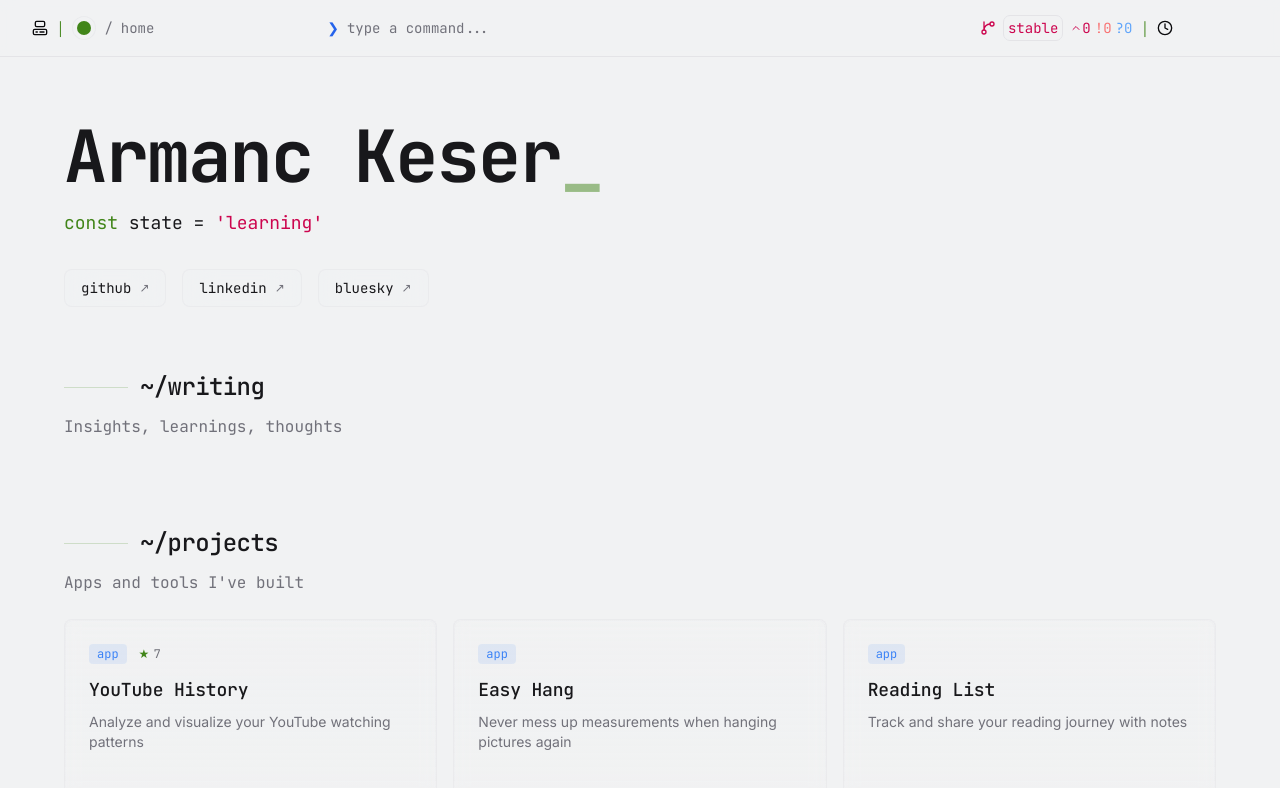
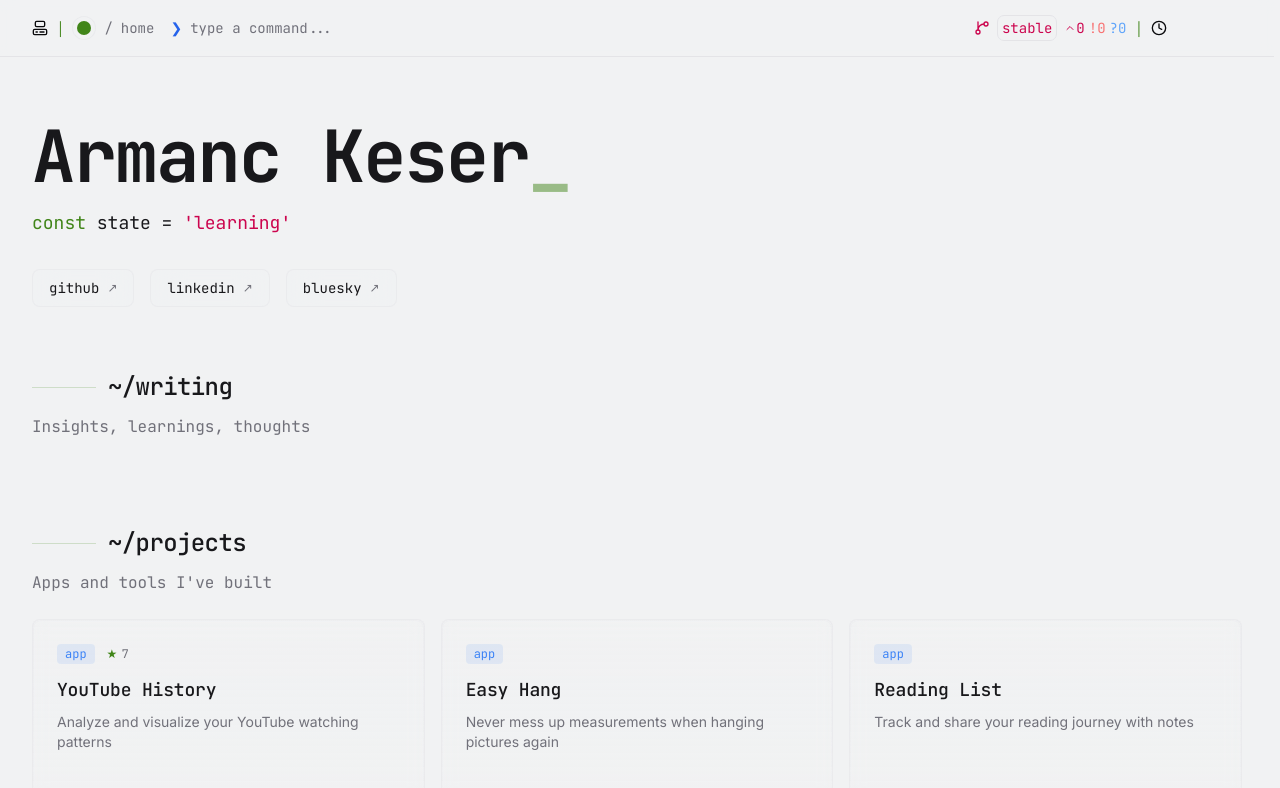
Before and after one commit to armanckeser/armanckeser.com, a SvelteKit app: page / in a window 1280 px wide. Shown: the top 788 px of the page. Built offline with nearby package versions, Linux system fonts and the light colour scheme; a web font is replaced by a local one.

Commit message:
refactor: optimize layout and styling across components

```diff
--- a/src/lib/components/Breadcrumbs.svelte
+++ b/src/lib/components/Breadcrumbs.svelte
@@ -31,7 +31,7 @@ const segments = $derived(() => {
 })
 </script>
 
-<nav class="flex text-nowrap items-center space-x-2 font-mono text-sm">
+<nav class="flex items-center space-x-2 font-mono text-sm">
   <button
     class="group glass h-6 w-6 rounded-full p-1 transition-all duration-300 hover:bg-accent/10"
     onclick={toggleMode}
@@ -45,14 +45,14 @@ const segments = $derived(() => {
   </button>
 
   {#each segments() as segment, index}
-    <span class="text-muted-foreground">/</span>
+    <span class="text-muted-foreground leading-none">/</span>
     <a
       href={segment.href}
       class={cn(
-        'transition-colors  border-zinc-200 dark:border-zinc-800',
+        'transition-colors leading-none py-1',
         segment.isLast
           ? 'text-muted-foreground'
-          : 'border-b text-primary hover:text-accent',
+          : 'border-b border-zinc-200 dark:border-zinc-800 text-primary hover:text-accent',
       )}
     >
       {segment.text}
--- a/src/lib/components/ShellInput.svelte
+++ b/src/lib/components/ShellInput.svelte
@@ -168,13 +168,12 @@ function handleKeydown(e: KeyboardEvent) {
 }
 </script>
 
-<div
-  class="hidden sm:flex items-center gap-2 flex-1 font-mono text-sm max-w-[30rem]"
->
+<!-- Shell input container -->
+<div class="hidden sm:flex items-center gap-2 w-full min-w-0 font-mono text-sm">
   <!-- Shell prompt -->
   <div class="shrink-0 text-blue-600 dark:text-blue-400">❯</div>
 
-  <div class="flex flex-col">
+  <div class="flex flex-col w-full min-w-0">
     <div
       bind:this={commandState.ref}
       role="textbox"
@@ -183,8 +182,7 @@ function handleKeydown(e: KeyboardEvent) {
       aria-controls="command-suggestions"
       class={cn(
         // Layout and positioning
-        'caret-container relative flex-1 outline-none min-h-[1.5em] whitespace-nowrap text-nowrap block line-height-[1.2em]',
-
+        'relative w-full min-w-0 outline-none min-h-[1.5em] whitespace-nowrap text-nowrap block line-height-[1.2em]',
         'focus:[box-shadow:none]',
 
         // Text colors
@@ -197,7 +195,7 @@ function handleKeydown(e: KeyboardEvent) {
         // Cursor
         commandState.needsBlinkingCursor
           ? 'focus:after:inline'
-          : 'focus:after:hidden  caret-accent',
+          : 'focus:after:hidden caret-accent',
 
         'focus:after:animate-[blink_1s_step-end_infinite] focus:after:content-[""] focus:after:absolute focus:after:top-[0.2em] focus:after:w-[0.6em] focus:after:h-[1.2em] focus:after:bg-accent',
 
@@ -212,7 +210,6 @@ function handleKeydown(e: KeyboardEvent) {
       oncompositionend={() => (commandState.isComposing = false)}
       onblur={() => {
         dropdown.hide();
-        // to fix a stupid bug where the browser inserts a <br> when the input is empty
         if (commandState.ref.textContent?.trim() === '') {
           commandState.ref.innerHTML = '';
         }
@@ -228,7 +225,7 @@ function handleKeydown(e: KeyboardEvent) {
           // Positioning
           'absolute top-full z-50',
           // Sizing
-          'w-[100vw] sm:min-w-[25rem] sm:max-w-40 overflow-y-auto overflow-x-auto',
+          'w-full min-w-[25rem] max-w-[40rem] overflow-y-auto overflow-x-auto',
           // Borders and shadows
           'border border-border shadow-lg',
           // Background and text
--- a/src/lib/components/ShellPrompt.svelte
+++ b/src/lib/components/ShellPrompt.svelte
@@ -33,29 +33,29 @@ $effect(() => {
 <header
   class={cn(
     'sticky top-0 z-50 w-full border-b bg-background/95 backdrop-blur',
-    'supports-[backdrop-filter]:bg-background/75 overflow-visible',
+    'supports-[backdrop-filter]:bg-background/75',
     'transition-colors duration-300 ease-in-out',
   )}
   aria-label="Application header"
 >
-  <div class="container flex text-nowrap h-14 items-center px-4 sm:px-8">
-    <div
-      class="flex justify-between w-full flex-row gap-2 font-mono text-sm lg:items-center lg:gap-4"
-    >
-      <!-- Left section -->
-      <div class="flex flex-row gap-2 items-center">
-          <a href="/" aria-label="Go to home">
-            <Computer class="h-4 w-4" aria-hidden="true" />
-          </a>
-          <span class="text-accent" aria-hidden="true">│</span>
-          <Breadcrumbs />
+  <div class="container h-14 px-4 sm:px-8">
+    <!-- Switch to grid layout for better control -->
+    <div class="grid h-full grid-cols-[auto_1fr_auto] items-center gap-4 font-mono text-sm">
+      <!-- Left section with fixed width -->
+      <div class="flex items-center gap-2 shrink-0">
+        <a href="/" class="shrink-0" aria-label="Go to home">
+          <Computer class="h-4 w-4" aria-hidden="true" />
+        </a>
+        <span class="text-accent shrink-0" aria-hidden="true">│</span>
+        <Breadcrumbs />
       </div>
+
+      <!-- Center section with shell input -->
       <ShellInput />
-      <!-- Right section -->
-      <div class="inline-flex gap-2 items-center">
-        <div
-          class="flex items-center gap-2 text-highlight dark:text-highlight"
-        >
+
+      <!-- Right section with fixed width -->
+      <div class="flex items-center gap-2 shrink-0">
+        <div class="flex items-center gap-2 text-highlight dark:text-highlight">
           <GitBranch class="h-4 w-4" aria-hidden="true" />
           <button
             class="transition-colors hover:text-accent outline outline-[0.5px] outline-zinc-200 dark:outline-zinc-800 rounded-md px-1 py-0.5"
--- a/src/lib/terminal/commands.ts
+++ b/src/lib/terminal/commands.ts
@@ -15,18 +15,6 @@ commands.set("cd", {
 	help: "Change current page. Usage: cd [path]",
 })
 
-commands.set("ls", {
-	execute: async () => {
-		// TODO: Implement ls command
-		return []
-	},
-	complete: (_input: string) => {
-		// TODO: Implement path completion
-		return []
-	},
-	help: "List possible pages. Usage: ls",
-})
-
 commands.set("rss", {
 	execute: async () => {
 		goto("/rss.xml")
--- a/src/routes/(app)/+page.svelte
+++ b/src/routes/(app)/+page.svelte
@@ -45,11 +45,8 @@ const projects: {
   />
 </svelte:head>
 
-<main
-  class="relative bg-background px-4 py-8 md:px-8 md:py-16 lg:px-16"
->
-
-  <div class="relative z-10 mx-auto max-w-[1200px] space-y-16">
+<main class="container mx-auto px-4 py-8 md:px-8 md:py-16">
+  <div class="max-w-[85rem] mx-auto space-y-16">
     <!-- Hero Section -->
     <section aria-label="Personal introduction" class="animate-fade-in space-y-8">
       <div class="space-y-4">
--- a/src/routes/+layout.svelte
+++ b/src/routes/+layout.svelte
@@ -1,12 +1,22 @@
 <script lang="ts">
-import "../app.css"
 import ShellPrompt from "$lib/components/ShellPrompt.svelte"
 import { ModeWatcher } from "mode-watcher"
+import "../app.css"
 
 const { children } = $props()
 </script>
 
 <ModeWatcher />
 
-<ShellPrompt />
-{@render children()}
+<div class="min-h-screen flex flex-col">
+  <ShellPrompt />
+  <main class="flex-1">
+    {@render children()}
+  </main>
+</div>
+
+<style>
+  :global(html) {
+    scrollbar-gutter: stable;
+  }
+</style>
--- a/src/routes/writing/[slug]/+page.svelte
+++ b/src/routes/writing/[slug]/+page.svelte
@@ -57,7 +57,7 @@ const getTagClasses = (tag: string) => {
 
 <!-- Reading progress bar -->
 <div class="sticky top-14 z-10 bg-background/80 backdrop-blur border-b border-accent/10">
-    <div>
+    <!-- Progress bar spans full width -->
     <div class="h-1 bg-accent/5">
         <div
             class="h-full bg-gradient-to-r from-transparent to-accent transition-all duration-1"
@@ -65,16 +65,17 @@ const getTagClasses = (tag: string) => {
             aria-hidden="true"
         ></div>
     </div>
-        <div class="font-mono text-xs text-muted-foreground px-4 py-1.5 flex items-center gap-2">
+    <!-- Content stays in container -->
+    <div class="container mx-auto px-4 sm:px-8">
+        <div class="font-mono text-xs text-muted-foreground py-1.5 flex items-center gap-2">
             <Clock class="h-3 w-3" />
             <span>READING [{scrollProgress}%]</span>
         </div>
     </div>
 </div>
 
-<article
-	class="container justify-around p-4 flex flex-col lg:flex-row gap-8"
->
+<article class="container mx-auto px-4 py-8 md:px-8 md:py-16">
+    <div class="max-w-[85rem] mx-auto flex flex-col lg:flex-row gap-8">
         <div class="flex-1 max-w-[65ch] lg:max-w-[75ch] xl:max-w-[85ch]">
             <!-- Terminal-style header -->
             <div class="font-mono border-b border-accent/20 pb-4 mb-8">
@@ -150,4 +151,5 @@ const getTagClasses = (tag: string) => {
         <div class="lg:w-64 sticky top-[7.5rem] h-fit">
             <PostSidebar />
         </div>
+    </div>
 </article>
```
Lines whose indentation alone changed are shown as unchanged.
